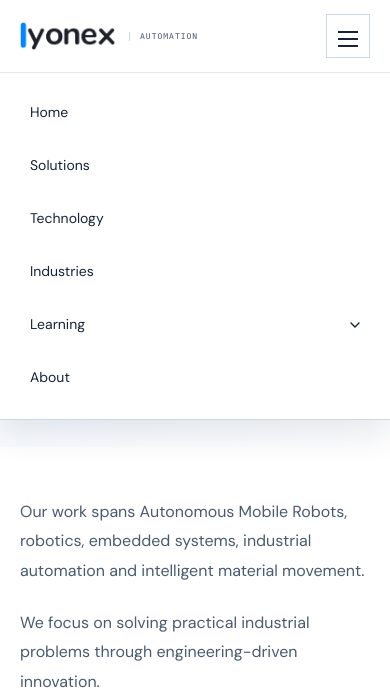
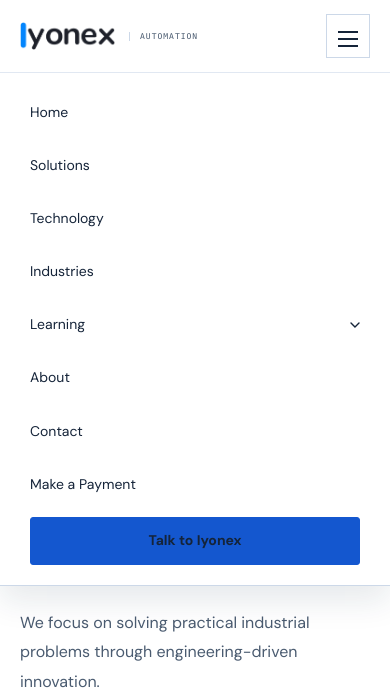
Before and after one commit to iyonstanp/iyonexintern, a plain HTML site: page about.html in a window 390 px wide. Both pictures are taken after a click on the button "Open menu". Shown: the top 699 px of the page. Drawn offline with Linux system fonts and the light colour scheme.

Commit message:
Add payment link and restore mobile navigation

```diff
--- a/about.html
+++ b/about.html
@@ -102,6 +102,9 @@
       <a href="learning.html">Training Programs</a>
     </div>
     <a href="about.html">About</a>
+    <a href="contact.html">Contact</a>
+    <a href="payment.html">Make a Payment</a>
+    <a href="contact.html" class="btn btn-primary">Talk to Iyonex</a>
   </div>
 
 <main id="main">
```
